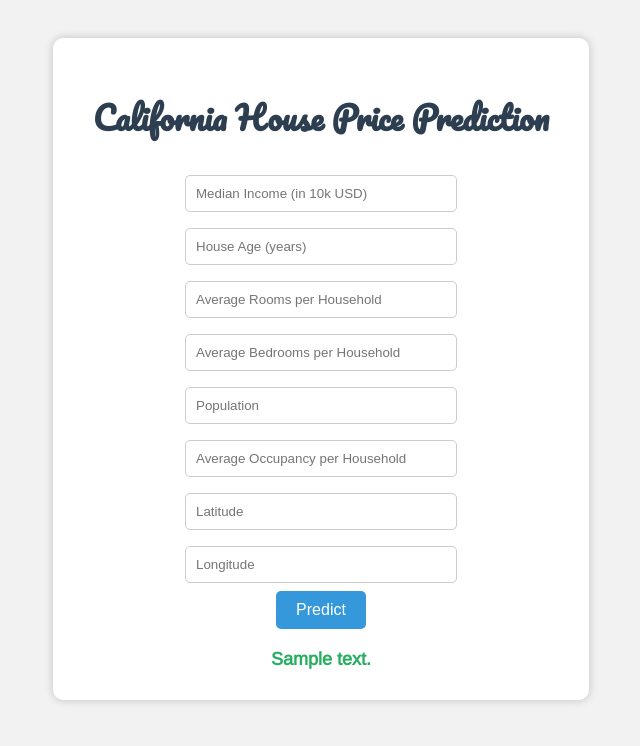
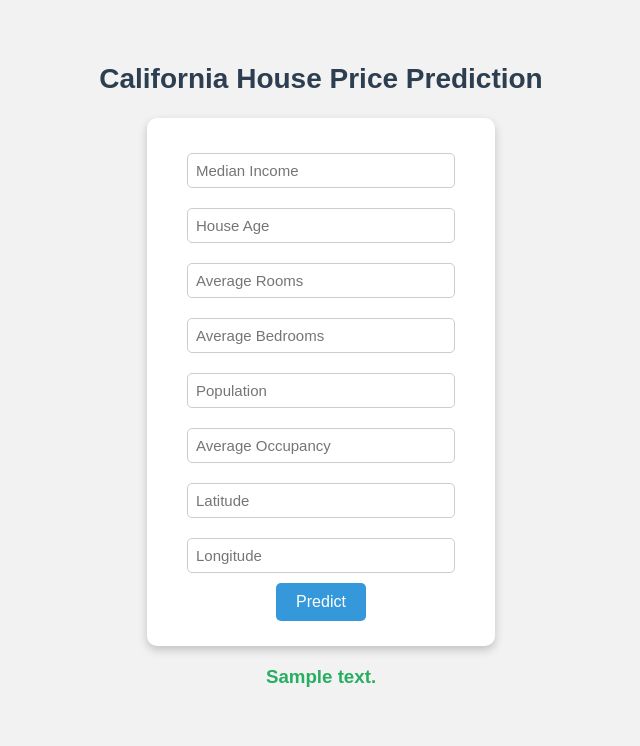
Before and after one commit to Mahajan-Sachin/CaliforniaHousePrediction, a Flask app: template templates/home.html in a window 1280 px wide. Shown: the top 746 px of the page, without its empty margins (319-959 px from the left). Run offline with Flask 3, Linux system fonts and the light colour scheme; the template is opened without the code that fills it: most values are stand-ins (such as "Sample title", 1, 10 or a date in 2020); parts of the project's set-up code (start-up, migrations or seed data) failed here and were passed over.

Commit message:
adding static folder

```diff
--- a/app.py
+++ b/app.py
@@ -4,7 +4,8 @@ from flask import Flask, request, jsonify, render_template
 import numpy as np
 import pandas as pd
 import os  # 👈 for environment variables
-
+# request is used reads data from frontend or API.
+#jsonify is used to response as JSON format.
 app = Flask(__name__)
 
 # Load the model and scaler safely using context manager
@@ -18,7 +19,7 @@ with open('scaler.pkl', 'rb') as scaler_file:
 def home():
     return render_template('home.html')
 
-@app.route('/predict_api', methods=['POST'])
+@app.route('/predict_api', methods=['POST']) # Post method is used to send data to the API. from frontend to backend.
 def predict_api():
     data = request.json['data']
     print(data)
--- /dev/null
+++ b/static/style.css
@@ -0,0 +1,48 @@
+body {
+  font-family: Arial, sans-serif;
+  background-color: #f2f2f2;
+  text-align: center;
+  margin: 0;
+  padding: 40px;
+}
+
+h2 {
+  color: #2c3e50;
+  font-size: 28px;
+}
+
+form {
+  background: white;
+  display: inline-block;
+  padding: 25px 40px;
+  border-radius: 10px;
+  box-shadow: 0 4px 10px rgba(0,0,0,0.2);
+}
+
+input {
+  width: 250px;
+  padding: 8px;
+  margin: 10px 0;
+  border: 1px solid #ccc;
+  border-radius: 5px;
+  font-size: 15px;
+}
+
+button {
+  padding: 10px 20px;
+  background-color: #3498db;
+  border: none;
+  color: white;
+  border-radius: 5px;
+  cursor: pointer;
+  font-size: 16px;
+}
+
+button:hover {
+  background-color: #2980b9;
+}
+
+h3 {
+  margin-top: 20px;
+  color: #27ae60;
+}
--- a/templates/home.html
+++ b/templates/home.html
@@ -1,88 +1,28 @@
 <!DOCTYPE html>
 <html>
+  <head>
+    <title>House Price Prediction</title>
+    <!-- Linking CSS file -->
+    <link rel="stylesheet" href="{{ url_for('static', filename='style.css') }}">
+  </head>
 
-<head>
-  <meta charset="UTF-8">
-  <title>California House Price Prediction</title>
-  <link href='https://fonts.googleapis.com/css?family=Pacifico' rel='stylesheet' type='text/css'>
-  <link href='https://fonts.googleapis.com/css?family=Arimo' rel='stylesheet' type='text/css'>
-  <link href='https://fonts.googleapis.com/css?family=Hind:300' rel='stylesheet' type='text/css'>
-  <link href='https://fonts.googleapis.com/css?family=Open+Sans+Condensed:300' rel='stylesheet' type='text/css'>
-  <style>
-    body {
-      font-family: 'Arimo', sans-serif;
-      background: #f2f2f2;
-      text-align: center;
-      padding: 30px;
-    }
+  <body>
+    <h2>California House Price Prediction</h2>
 
-    h1 {
-      font-family: 'Pacifico', cursive;
-      color: #2c3e50;
-    }
+    <!-- Simple HTML form -->
+    <form action="{{ url_for('predict') }}" method="post">
+      <input type="text" name="MedInc" placeholder="Median Income" required><br>
+      <input type="text" name="HouseAge" placeholder="House Age" required><br>
+      <input type="text" name="AveRooms" placeholder="Average Rooms" required><br>
+      <input type="text" name="AveBedrms" placeholder="Average Bedrooms" required><br>
+      <input type="text" name="Population" placeholder="Population" required><br>
+      <input type="text" name="AveOccup" placeholder="Average Occupancy" required><br>
+      <input type="text" name="Latitude" placeholder="Latitude" required><br>
+      <input type="text" name="Longitude" placeholder="Longitude" required><br>
 
-    .login {
-      background: white;
-      display: inline-block;
-      padding: 30px 40px;
-      border-radius: 10px;
-      box-shadow: 0 0 10px rgba(0, 0, 0, 0.2);
-    }
-
-    input {
-      width: 250px;
-      padding: 10px;
-      margin: 8px 0;
-      border: 1px solid #ccc;
-      border-radius: 5px;
-    }
-
-    button {
-      padding: 10px 20px;
-      background: #3498db;
-      color: white;
-      border: none;
-      border-radius: 5px;
-      cursor: pointer;
-      font-size: 16px;
-    }
-
-    button:hover {
-      background: #2980b9;
-    }
-
-    .result {
-      margin-top: 20px;
-      font-size: 18px;
-      color: #27ae60;
-      font-weight: bold;
-    }
-  </style>
-</head>
-
-<body>
-  <div class="login">
-    <h1>California House Price Prediction</h1>
-
-    <!-- Input fields for California housing dataset -->
-    <form action="{{ url_for('predict')}}" method="post">
-      <input type="text" name="MedInc" placeholder="Median Income (in 10k USD)" required="required" /><br>
-      <input type="text" name="HouseAge" placeholder="House Age (years)" required="required" /><br>
-      <input type="text" name="AveRooms" placeholder="Average Rooms per Household" required="required" /><br>
-      <input type="text" name="AveBedrms" placeholder="Average Bedrooms per Household" required="required" /><br>
-      <input type="text" name="Population" placeholder="Population" required="required" /><br>
-      <input type="text" name="AveOccup" placeholder="Average Occupancy per Household" required="required" /><br>
-      <input type="text" name="Latitude" placeholder="Latitude" required="required" /><br>
-      <input type="text" name="Longitude" placeholder="Longitude" required="required" /><br>
-
-      <button type="submit" class="btn btn-primary btn-block btn-large">Predict</button>
+      <button type="submit">Predict</button>
     </form>
 
-    <div class="result">
-      {{ prediction_text }}
-    </div>
-  </div>
-
-</body>
-
+    <h3>{{ prediction_text }}</h3>
+  </body>
 </html>
```
Also changed, not shown: 1 other file.
